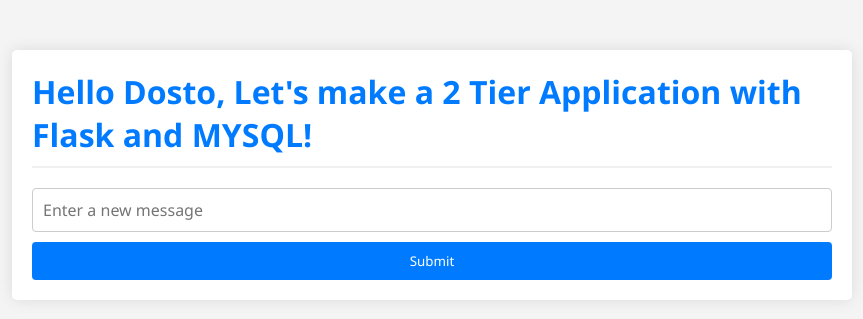
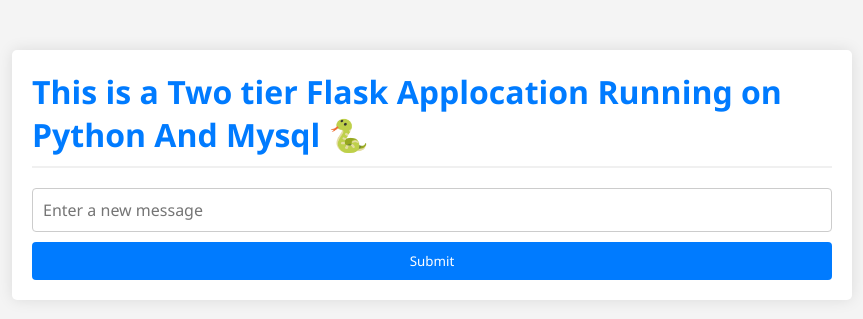
Before and after one commit to Amul-Thantharate/two-tier-flask-app, a Flask app: page / in a window 1280 px wide. Shown: the top 319 px of the page, without its empty margins (208-1071 px from the left). Run offline with Flask 2, Linux system fonts and the light colour scheme; data that the repository does not hold is empty; some libraries are stand-ins or nearby versions.

Commit message:
Update index.html with new header message

```diff
--- a/templates/index.html
+++ b/templates/index.html
@@ -93,8 +93,7 @@
 
 <body>
     <div class="container">
-        <h1>Hello Dosto,
-            Let's make a 2 Tier Application with Flask and MYSQL!</h1>
+        <h1>This is a Two tier Flask Applocation Running on Python And Mysql 🐍</h1>
         {% for message in messages %}
             <p>{{ message[0] }}</p>
         {% endfor %}
```
